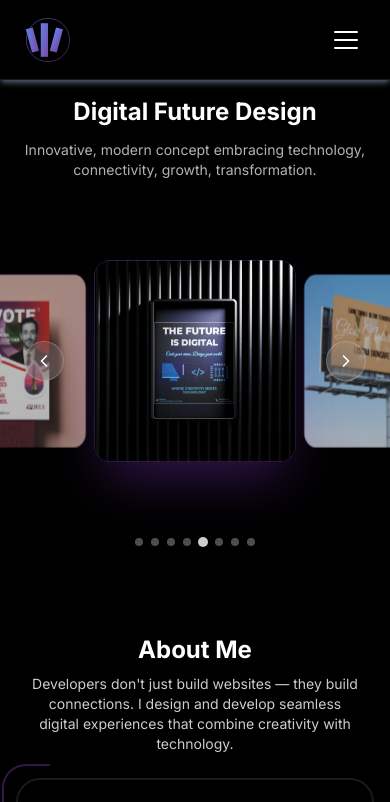
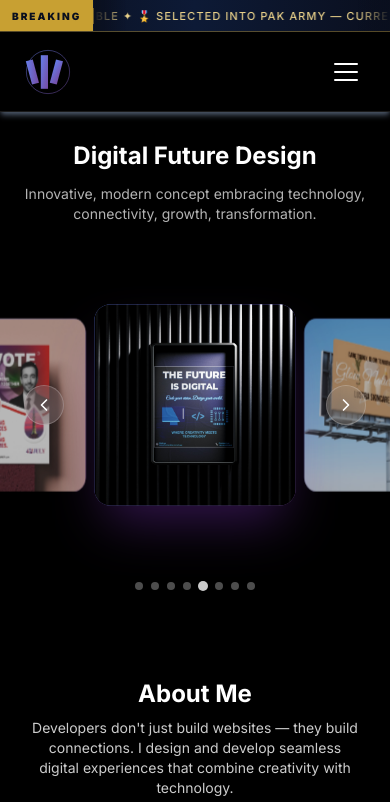
Before and after one commit to nomi6123/GraphicsPortfolio, a Next.js app: page / in a window 390 px wide. Shown: the top 802 px of the page. Built offline with nearby package versions, Linux system fonts and the light colour scheme.

Commit message:
Add news ticker and fix hero padding

```diff
--- a/src/Components/Coverflow3D.jsx
+++ b/src/Components/Coverflow3D.jsx
@@ -117,7 +117,7 @@ const Coverflow3D = () => {
       className="relative overflow-hidden w-full bg-black py-8 md:py-12"
       style={{
         perspective: "1000px",
-        paddingTop: "6rem", // Increased from 6rem to clear header
+        paddingTop: "140px", // Increased from 6rem to clear header
       }}
     >
       <div className="w-full flex flex-col items-center justify-center px-4">
--- a/src/Components/Header.jsx
+++ b/src/Components/Header.jsx
@@ -7,7 +7,7 @@ export default function Header() {
   const [isScrolled, setIsScrolled] = useState(false);
   const [activeSection, setActiveSection] = useState("home");
   const [isDropdownOpen, setIsDropdownOpen] = useState(false);
-  const [isMobileDropdownOpen, setIsMobileDropdownOpen] = useState(false); // ✅ new
+  const [isMobileDropdownOpen, setIsMobileDropdownOpen] = useState(false);
 
   useEffect(() => {
     const handleScroll = () => {
@@ -57,11 +57,48 @@ export default function Header() {
     { label: "Social Media", link: "/work" },
   ];
 
+  const tickerText =
+    "🎖️  Selected into Pak Army  —  Currently Not Available  ✦  🎖️  Selected into Pak Army  —  Currently Not Available  ✦  🎖️  Selected into Pak Army  —  Currently Not Available  ✦  ";
+
   return (
+    <>
+      {/* ── NEWS TICKER ── */}
+      <div className="fixed top-0 left-0 right-0 z-[60] flex items-center h-8 bg-gradient-to-r from-[#0a0f1e] via-[#0d1a36] to-[#0a0f1e] border-b border-[#c8a032]/40 overflow-hidden">
+        {/* Badge */}
+        <div className="flex-shrink-0 flex items-center gap-1.5 px-3 h-full bg-[#c8a032] text-[#0a0f1e]">
+          <span className="text-[10px] font-black tracking-[2px] uppercase leading-none">
+            Breaking
+          </span>
+        </div>
+
+        {/* Thin separator line */}
+        <div className="flex-shrink-0 w-px h-4 bg-[#c8a032]/50 mx-0" />
+
+        {/* Scrolling track */}
+        <div className="overflow-hidden flex-1 relative">
+          {/* Left fade */}
+          <div className="absolute left-0 top-0 h-full w-8 bg-gradient-to-r from-[#0a0f1e] to-transparent z-10 pointer-events-none" />
+          {/* Right fade */}
+          <div className="absolute right-0 top-0 h-full w-8 bg-gradient-to-l from-[#0a0f1e] to-transparent z-10 pointer-events-none" />
+
+          <div className="ticker-track whitespace-nowrap flex items-center h-8">
+            <span className="text-[#e8d08a] text-[11px] font-medium tracking-widest uppercase px-4">
+              {tickerText}
+            </span>
+            {/* Duplicate for seamless loop */}
+            <span className="text-[#e8d08a] text-[11px] font-medium tracking-widest uppercase px-4" aria-hidden>
+              {tickerText}
+            </span>
+          </div>
+        </div>
+      </div>
+
+      {/* ── HEADER ── shifted down by ticker height (h-8 = 32px) */}
       <header
-      className={`fixed top-0 left-0 right-0 z-50 transition-all duration-300 ${
+        className={`fixed left-0 right-0 z-50 transition-all duration-300 ${
           isScrolled ? "bg-black/95 h-16" : "bg-black/80 h-20"
         } backdrop-blur-lg border-b border-white/10 flex justify-center shadow-md shadow-gray-600`}
+        style={{ top: "32px" }}
       >
         <div
           className="flex items-center justify-between w-full px-6 h-full"
@@ -139,7 +176,6 @@ export default function Header() {
                     />
                   </button>
 
-                {/* Dropdown menu */}
                   <div
                     className={`absolute top-full left-0 bg-black/90 backdrop-blur-lg border border-white/10 rounded-lg mt-2 shadow-lg flex flex-col w-44 transition-all duration-200 ${
                       isDropdownOpen
@@ -170,10 +206,10 @@ export default function Header() {
                 >
                   {item.label}
                 </button>
-            ),
+              )
             )}
 
-          {/* Download CV Icon */}
+            {/* Download CV */}
             <a
               href="/resume.pdf"
               download
@@ -207,7 +243,7 @@ export default function Header() {
           </button>
         </div>
 
-      {/* ✅ Mobile Menu with working Work dropdown */}
+        {/* Mobile Menu */}
         {isMenuOpen && (
           <div className="md:hidden absolute top-full left-0 right-0 bg-black/95 border-t border-white/10 flex flex-col items-start py-4 space-y-3 px-6">
             {menuItems.map((item) =>
@@ -228,9 +264,8 @@ export default function Header() {
                     />
                   </button>
 
-                {/* Dropdown inside mobile menu */}
                   {isDropdownOpen && (
-                  <div className="flex flex-col mt-2  space-y-2">
+                    <div className="flex flex-col mt-2 space-y-2">
                       {workDropdown.map((drop) => (
                         <a
                           key={drop.label}
@@ -253,10 +288,27 @@ export default function Header() {
                 >
                   {item.label}
                 </button>
-            ),
+              )
             )}
           </div>
         )}
       </header>
+
+      {/* Ticker animation style */}
+      <style jsx global>{`
+        .ticker-track {
+          display: inline-flex;
+          animation: ticker-scroll 20s linear infinite;
+          will-change: transform;
+        }
+        @keyframes ticker-scroll {
+          from { transform: translateX(0); }
+          to   { transform: translateX(-50%); }
+        }
+        @media (prefers-reduced-motion: reduce) {
+          .ticker-track { animation: none; }
+        }
+      `}</style>
+    </>
   );
 }
```
Lines whose indentation alone changed are shown as unchanged.
